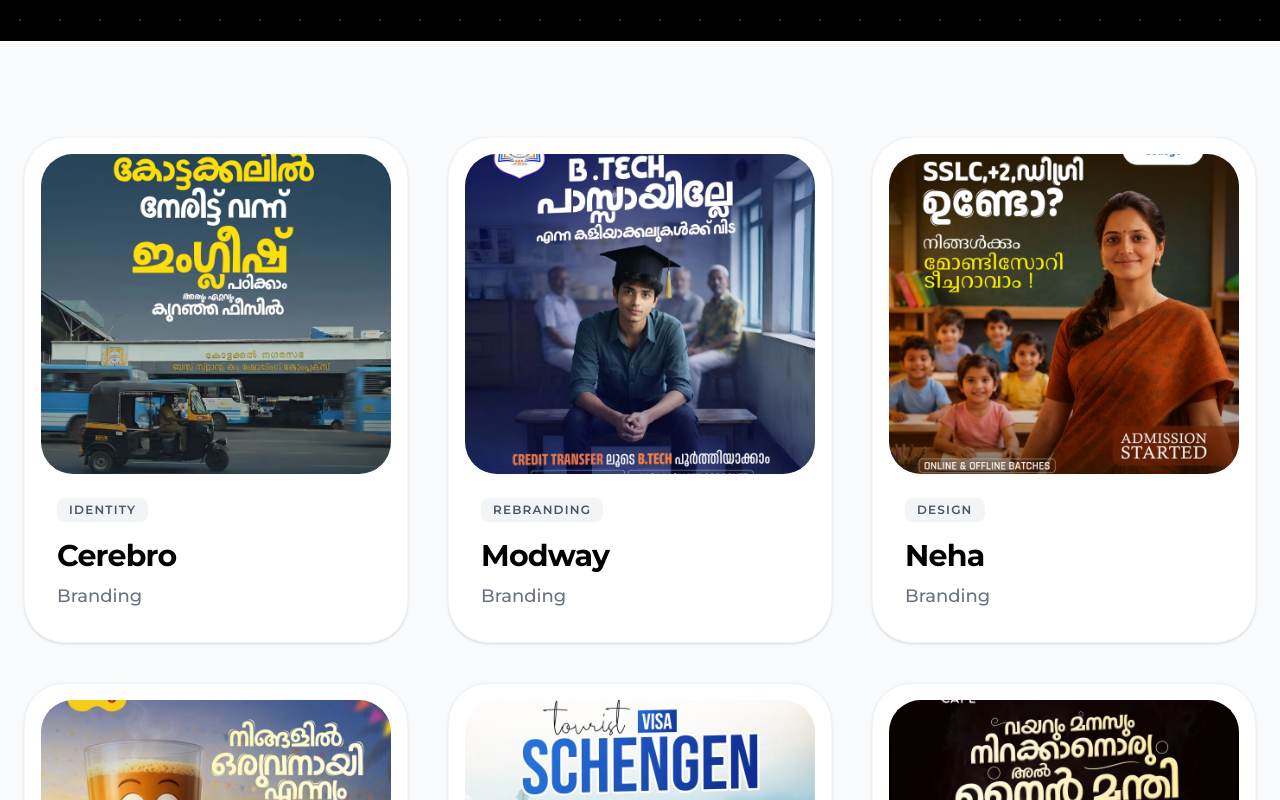
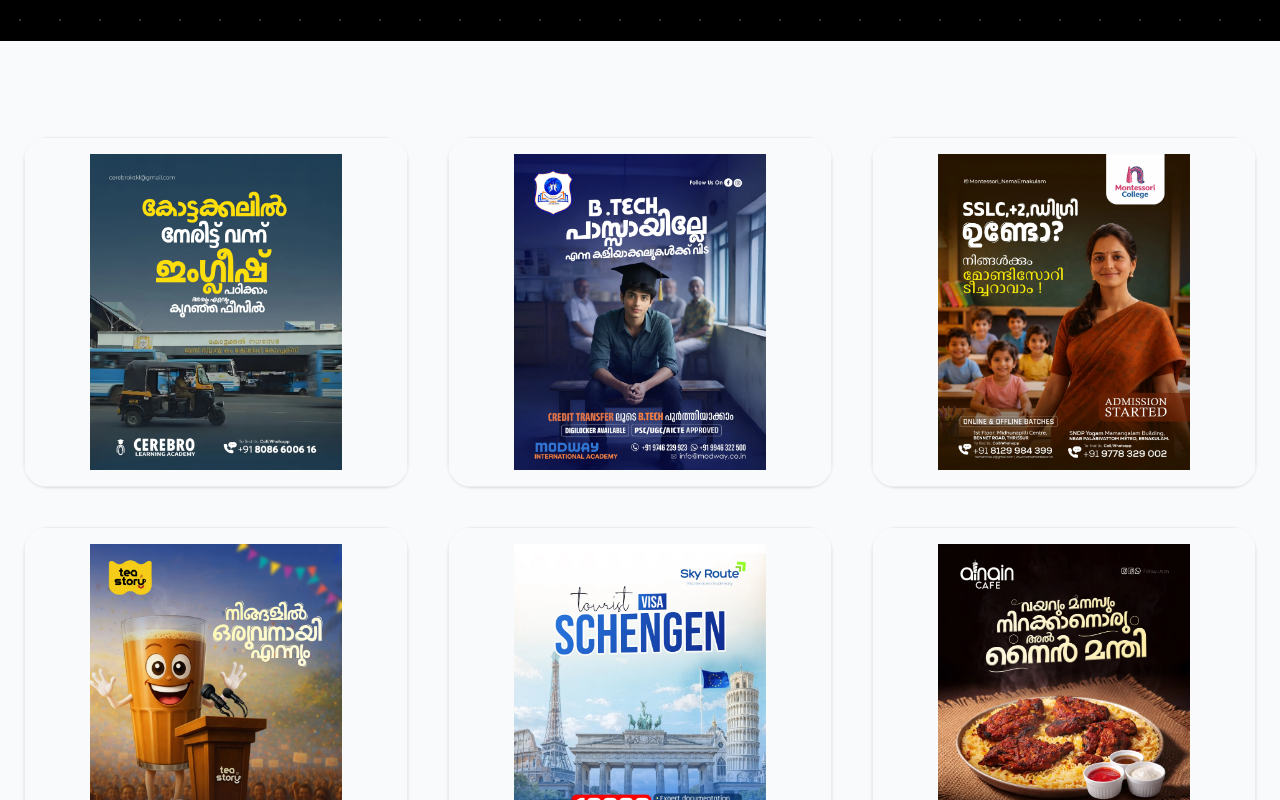
Before and after one commit to rootpixofficials/Adods_frontend, a Next.js app: page /ourworks in a window 1280 px wide. Shown: the part 560-1360 px from the top of the page. Built offline with nearby package versions, Linux system fonts and the light colour scheme.

Commit message:
Update project images to full width object-contain and unify styling across Home and Our Works

```diff
--- a/app/components/Home/Projects.tsx
+++ b/app/components/Home/Projects.tsx
@@ -4,11 +4,13 @@
 
 const ProjectCard = ({ project }: { project: any }) => (
   <Link href="/ourworks" className="relative group overflow-hidden rounded-[24px] shadow-sm block h-[240px] md:h-[280px] lg:h-[300px] cursor-pointer w-full">
-    <img
-      src={project.image}
-      alt={project.title}
-      className="w-full h-full object-cover transition-transform duration-700 group-hover:scale-105"
-    />
+    <div className="w-full h-full bg-gray-50 flex items-center justify-center p-4 transition-transform duration-700 group-hover:scale-105">
+      <img
+        src={project.image}
+        alt={project.title}
+        className="w-full h-full object-contain"
+      />
+    </div>
   </Link>
 );
 
--- a/app/ourworks/page.tsx
+++ b/app/ourworks/page.tsx
@@ -55,26 +55,13 @@
         <div className="container mx-auto max-w-[1400px]">
           <div className="grid grid-cols-1 md:grid-cols-2 lg:grid-cols-3 gap-10">
             {displayedProjects.map((project, idx) => (
-              <AnimatedSection key={idx} direction="up" delay={idx * 0.1} className="group cursor-pointer rounded-[2.5rem] bg-white p-4 shadow-sm hover:shadow-2xl transition-all duration-500 border border-gray-100 flex flex-col">
-                <div className="relative w-full h-[320px] overflow-hidden rounded-[2rem] mb-6 bg-gray-100">
-                  <div className="absolute inset-0 bg-black/20 z-10 opacity-0 group-hover:opacity-100 transition-opacity duration-300"></div>
-                  {/* View Project Pill hover effect */}
-                  <div className="absolute top-1/2 left-1/2 -translate-x-1/2 -translate-y-1/2 z-20 opacity-0 group-hover:opacity-100 transition-all duration-300 translate-y-4 group-hover:-translate-y-1/2">
-                    <span className="bg-white text-black px-6 py-3 rounded-full font-bold text-sm shadow-xl inline-block whitespace-nowrap">
-                      View full case study
-                    </span>
-                  </div>
-                  <img src={project.image} alt={project.title} className="w-full h-full object-cover transform group-hover:scale-110 transition-transform duration-700" />
-                </div>
-
-                <div className="flex flex-col px-4 pb-4">
-                  <div className="flex flex-wrap gap-2 mb-4">
-                    {project.tags.map((tag, tIdx) => (
-                      <span key={tIdx} className="text-xs font-semibold px-3 py-1 bg-gray-100 rounded-lg text-gray-600 uppercase tracking-widest">{tag}</span>
-                    ))}
-                  </div>
-                  <h3 className="text-3xl font-bold mb-2 tracking-tight">{project.title}</h3>
-                  <span className="text-gray-500 text-lg font-medium">{project.category}</span>
+              <AnimatedSection key={idx} direction="up" delay={idx * 0.1} className="group cursor-pointer rounded-[24px] overflow-hidden shadow-sm block h-[280px] md:h-[320px] lg:h-[350px] w-full">
+                <div className="w-full h-full bg-gray-50 flex items-center justify-center p-4 transition-transform duration-700 group-hover:scale-105 border border-black/5">
+                  <img
+                    src={project.image}
+                    alt={project.title}
+                    className="w-full h-full object-contain"
+                  />
                 </div>
               </AnimatedSection>
             ))}
```
